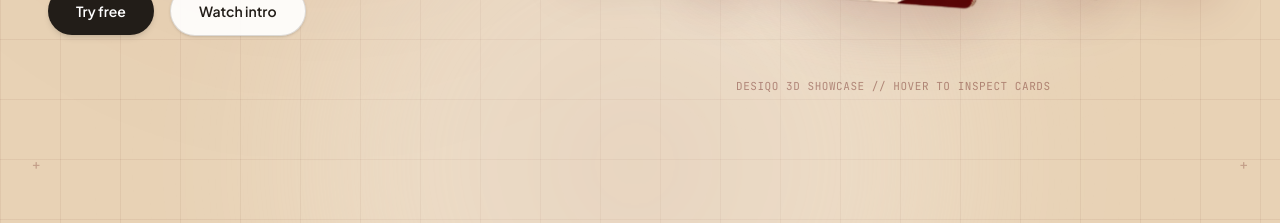
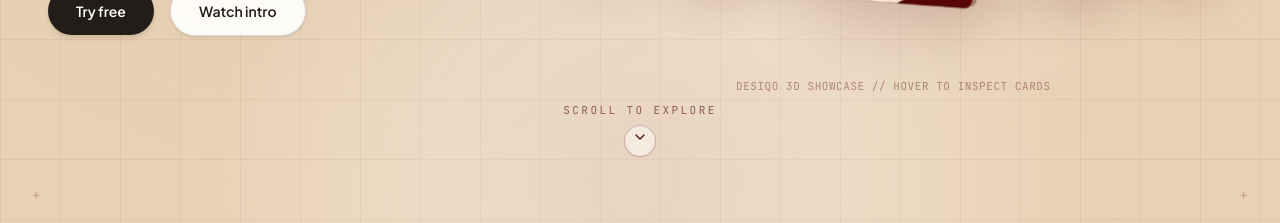
Before and after one commit to Kss-Official/DESIQO, a Next.js app in the folder frontend/: page / in a window 1280 px wide. Shown: the part 561-784 px from the top of the page. Built offline with nearby package versions, Linux system fonts and the light colour scheme.

Commit message:
feat: add bottom center animated scroll down indicator to hero section

```diff
--- a/frontend/src/components/HeroSection.tsx
+++ b/frontend/src/components/HeroSection.tsx
@@ -1,9 +1,18 @@
 "use client";
 
 import React from "react";
+import { ChevronDown } from "lucide-react";
 import HeroPhonesShowcase from "./HeroPhonesShowcase";
 
 export default function HeroSection() {
+  const handleScrollDown = () => {
+    const target = document.getElementById("agents");
+    if (target) {
+      target.scrollIntoView({ behavior: "smooth" });
+    } else {
+      window.scrollTo({ top: window.innerHeight, behavior: "smooth" });
+    }
+  };
   return (
     <section className="relative min-h-screen w-full overflow-hidden bg-[#E8D2B5] bg-tech-grid pt-[180px] pb-24 flex flex-col justify-between">
       {/* Precision Ambient Radial Glows */}
@@ -63,7 +72,21 @@ export default function HeroSection() {
         </div>
       </div>
 
-      <div />
+      {/* Bottom Center Scroll Down Indicator */}
+      <div className="relative z-30 flex justify-center w-full pt-8 pb-4">
+        <button
+          onClick={handleScrollDown}
+          aria-label="Scroll down to explore"
+          className="group flex flex-col items-center gap-1.5 cursor-pointer select-none transition-transform duration-300 hover:scale-105 active:scale-95"
+        >
+          <span className="text-[11px] font-mono tracking-[0.22em] uppercase text-[#590907]/60 group-hover:text-[#590907] transition-colors duration-200">
+            Scroll to explore
+          </span>
+          <div className="w-8 h-8 rounded-full border border-[#590907]/25 bg-white/50 backdrop-blur-sm flex items-center justify-center shadow-xs group-hover:border-[#590907]/60 group-hover:bg-white/90 group-hover:shadow-md transition-all duration-300">
+            <ChevronDown className="w-4 h-4 text-[#590907] animate-bounce" />
+          </div>
+        </button>
+      </div>
     </section>
   );
 }
```
